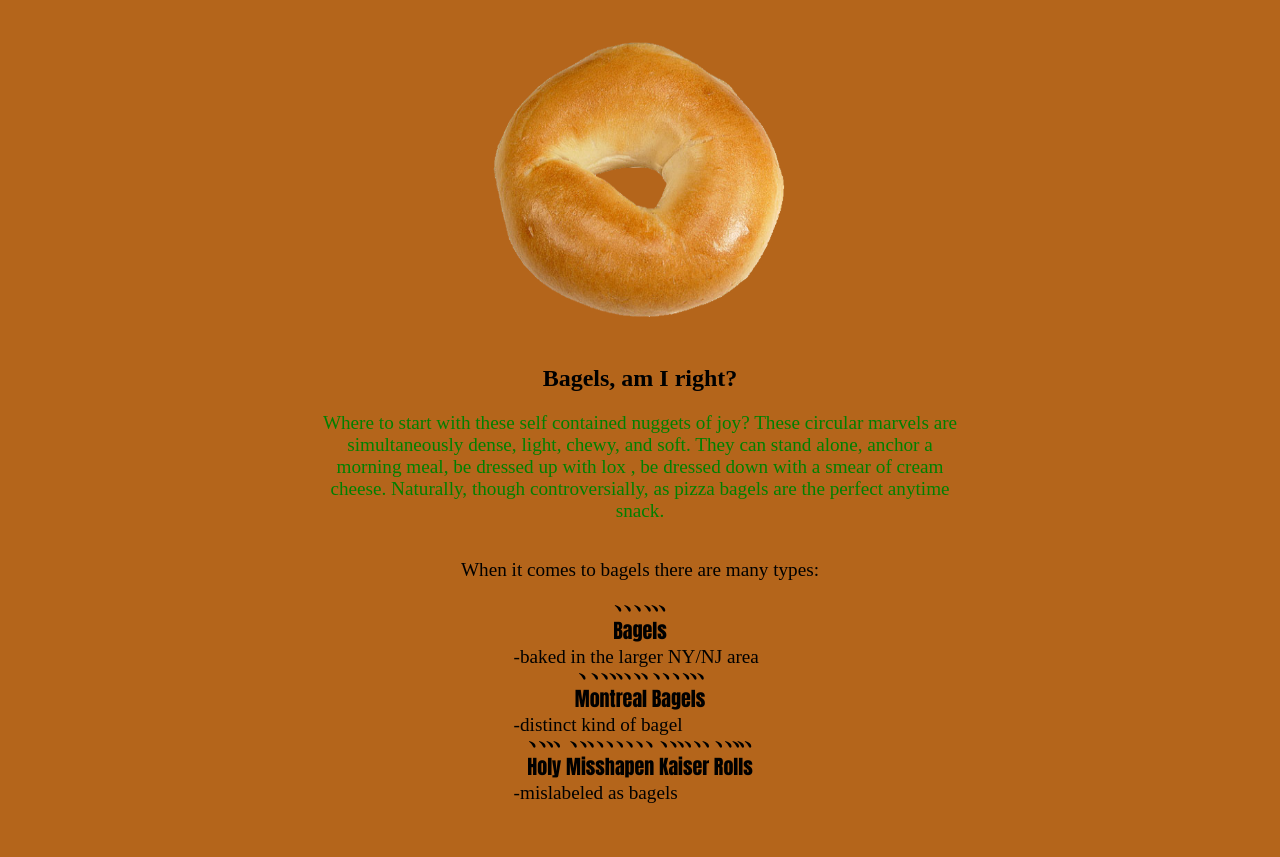
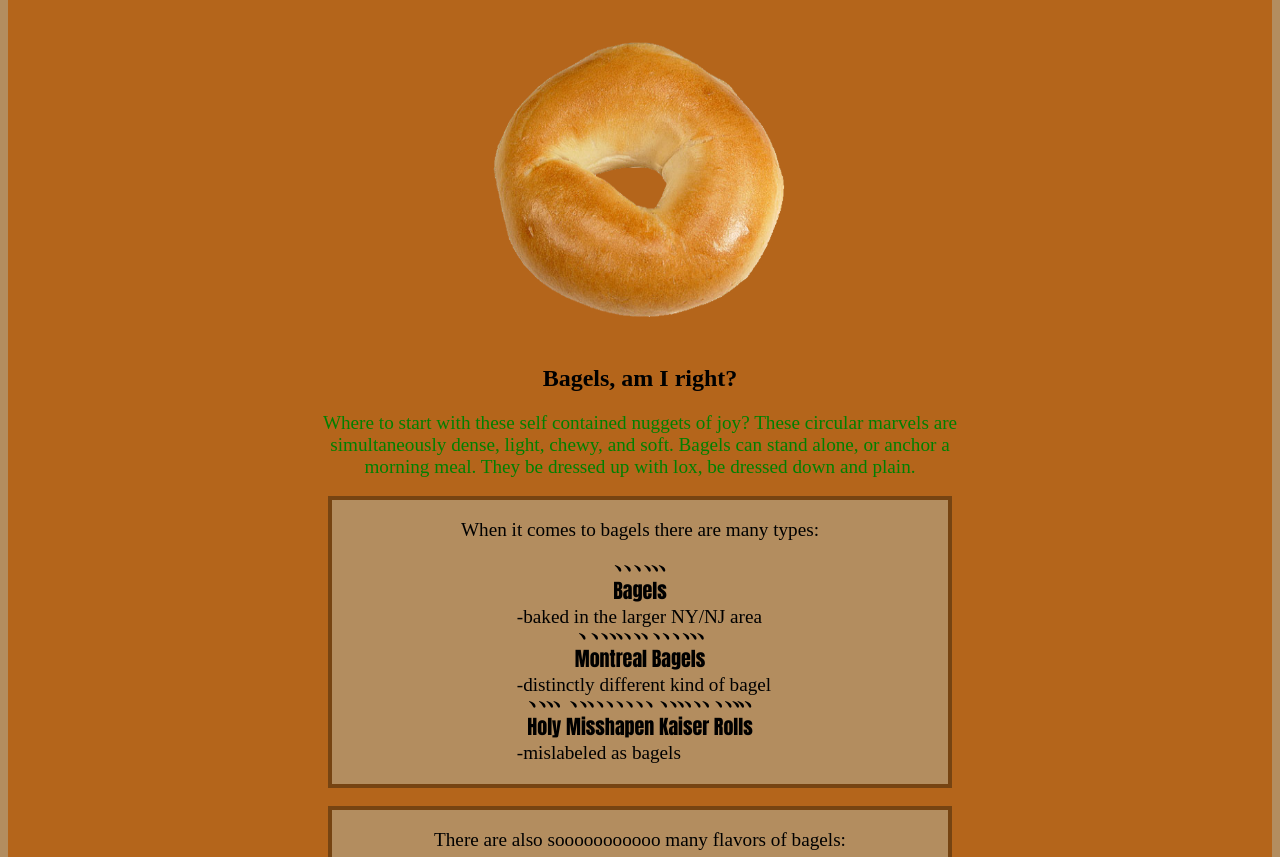
Before and after one commit to PT-Web-Dev-Jan-23/js-assignment-4-html-me-something-tudor-seserman, a website: page index.html in a window 1280 px wide. Shown: the part 95-952 px from the top of the page. Drawn offline with Linux system fonts and the light colour scheme.

Commit message:
final version

```diff
--- a/index.html
+++ b/index.html
@@ -14,8 +14,8 @@
             <p id="testP" class="funParagraph">
                Where to start with these self contained nuggets of joy?
                These circular marvels are simultaneously dense, light, chewy, and soft.
-               They can stand alone, anchor a morning meal, be dressed up with lox , be dressed down with a smear of cream cheese.
-               Naturally, though controversially, as pizza bagels are the perfect&nbspanytime snack.
+               Bagels can stand alone, or anchor a morning meal.
+               They be dressed up with lox, be dressed down and plain.
             </p>
          </article>
             <br>
@@ -27,7 +27,7 @@
                   <dt class="listBulletHeading">Bagels</dt>
                   <dd class="listBullet">-baked in the larger NY/NJ area</dd>
                   <dt class="listBulletHeading">Montreal Bagels</dt>
-                  <dd class="listBullet">-distinct kind of bagel</dd>
+                  <dd class="listBullet">-distinctly different kind of bagel</dd>
                   <dt class="listBulletHeading">Holy Misshapen Kaiser Rolls</dt>
                   <dd class="listBullet">-mislabeled as bagels</dd>
                </dl>
@@ -51,6 +51,6 @@
 
    </body>
    <footer>
-      <h6>&copy; UnopinonatedBagelLover</h6>
+      <h6>&copy; UnopinionatedBagelLover</h6>
    </footer>
 </html>
--- a/styles.css
+++ b/styles.css
@@ -1,6 +1,10 @@
 *{
     align-content: center;
     text-align: center;
+}
+
+html{
+    background-color:  rgb(179, 141, 95);
 }
 
 body{
@@ -31,13 +35,15 @@ article{
 }
 
 .list{
-    margin: auto;
+    margin: auto 25vw;
+    border: 4px rgba(106, 54, 3, 0.832) solid;
+    background-color: rgb(179, 141, 95);
 }
 
 .listBullet{
     align-content: left;
     margin: auto;
-    padding-left: 40%;
+    padding-left: 30%;
     display: flex;
     position: relative;
 }
@@ -58,7 +64,6 @@ article{
     animation-name: rotate;
     animation-timing-function: linear;
     animation-iteration-count: infinite;
-    z-index: -1;
 }
 
 @keyframes rotate {
```
